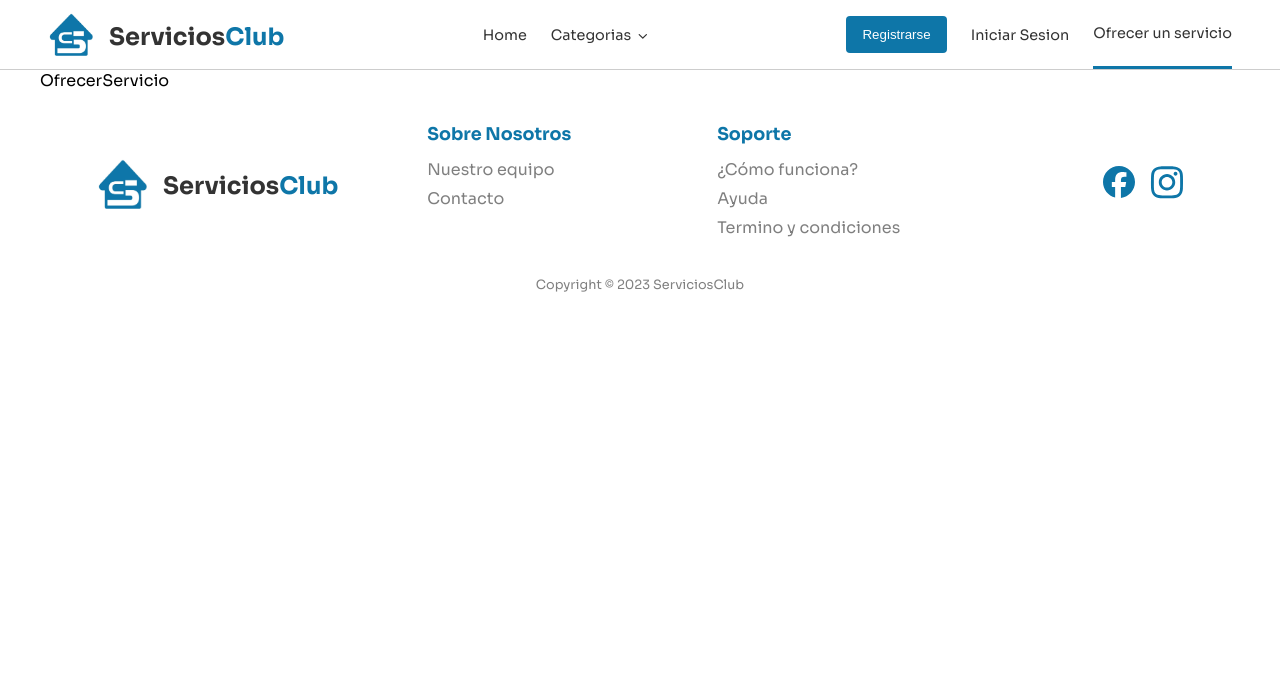
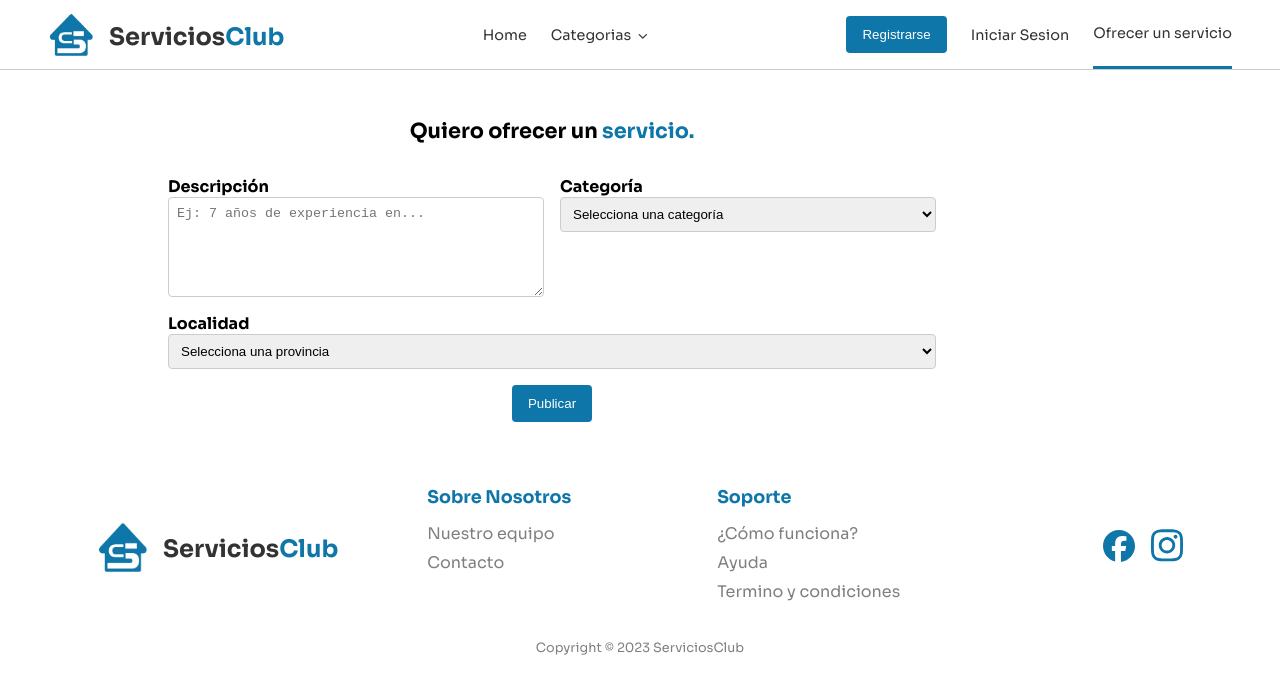
Before and after one commit to No-Country/c14-06-m-node-react, a React (Vite) app in the folder frontend/: page /ofrecer-servicio in a window 1280 px wide. Shown: the top 694 px of the page. Built offline with nearby package versions, Linux system fonts and the light colour scheme.

Commit message:
feat: add ofrecerServicios form

```diff
--- a/frontend/src/pages/OfrecerServicio.jsx
+++ b/frontend/src/pages/OfrecerServicio.jsx
@@ -1,5 +1,148 @@
+import styled from 'styled-components';
+import { ButtonBlue } from '../styledcomponents/Buttons';
+
+const Container = styled.div`
+	display: flex;
+	flex-direction: column;
+	align-items: center;
+	justify-content: center;
+	padding: 2rem;
+	width: 80vw;
+	align-self: center;
+`;
+
+const Title = styled.h1`
+	font-weight: bold;
+	font-size: 1.3rem;
+	margin: 1rem 0 2rem 0;
+`;
+
+const Form = styled.form`
+	display: flex;
+	flex-direction: column;
+	align-items: center;
+	gap: 1rem;
+	width: 80%;
+`;
+
+const Row = styled.div`
+	display: flex;
+	width: 100%;
+	gap: 1rem;
+`;
+
+const Column = styled.div`
+	display: flex;
+	flex-direction: column;
+	width: 100%;
+`;
+
+const Label = styled.label`
+	font-weight: bold;
+`;
+
+const TextArea = styled.textarea`
+	width: 100%;
+	padding: 0.5rem;
+	border: 1px solid #ccc;
+	border-radius: 4px;
+	height: 100px;
+`;
+
+const Select = styled.select`
+	width: 100%;
+	padding: 0.5rem;
+	border: 1px solid #ccc;
+	border-radius: 4px;
+`;
+
+const BlueText = styled.span`
+	color: var(--primary);
+`;
+
 const OfrecerServicio = () => {
-	return <div>OfrecerServicio</div>;
+	const professions = [
+		'Pintores',
+		'Plomeros',
+		'Electricistas',
+		'Albañiles',
+		'Carpinteros',
+		'Fleteros',
+		'Cerrajeros',
+		'Jardineros',
+		'Gasistas',
+		'Fumigadores',
+		'Técnicos en Aire Acondicionado',
+		'Técnicos en Electrodomesticos',
+	];
+
+	const provincias = [
+		{ label: 'Buenos Aires', value: 'Buenos Aires' },
+		{ label: 'Catamarca', value: 'Catamarca' },
+		{ label: 'Chaco', value: 'Chaco' },
+		{ label: 'Chubut', value: 'Chubut' },
+		{ label: 'Córdoba', value: 'Córdoba' },
+		{ label: 'Corrientes', value: 'Corrientes' },
+		{ label: 'Entre Ríos', value: 'Entre Ríos' },
+		{ label: 'Formosa', value: 'Formosa' },
+		{ label: 'Jujuy', value: 'Jujuy' },
+		{ label: 'La Pampa', value: 'La Pampa' },
+		{ label: 'La Rioja', value: 'La Rioja' },
+		{ label: 'Mendoza', value: 'Mendoza' },
+		{ label: 'Misiones', value: 'Misiones' },
+		{ label: 'Neuquén', value: 'Neuquén' },
+		{ label: 'Río Negro', value: 'Río Negro' },
+		{ label: 'Salta', value: 'Salta' },
+		{ label: 'San Juan', value: 'San Juan' },
+		{ label: 'San Luis', value: 'San Luis' },
+		{ label: 'Santa Cruz', value: 'Santa Cruz' },
+		{ label: 'Santa Fe', value: 'Santa Fe' },
+		{ label: 'Santiago del Estero', value: 'Santiago del Estero' },
+		{ label: 'Tierra del Fuego', value: 'Tierra del Fuego' },
+		{ label: 'Tucumán', value: 'Tucumán' },
+	];
+
+	return (
+		<Container>
+			<Title>
+				Quiero ofrecer un <BlueText>servicio.</BlueText>
+			</Title>
+			<Form>
+				<Row>
+					<Column>
+						<Label htmlFor="description">Descripción</Label>
+						<TextArea
+							id="description"
+							placeholder="Ej: 7 años de experiencia en..."
+						></TextArea>
+					</Column>
+					<Column>
+						<Label htmlFor="profession">Categoría</Label>
+						<Select id="profession">
+							<option value="">Selecciona una categoría</option>
+							{professions.map((profession) => (
+								<option key={profession} value={profession}>
+									{profession}
+								</option>
+							))}
+						</Select>
+					</Column>
+				</Row>
+				<Column>
+					<Label htmlFor="province">Localidad</Label>
+					<Select id="province">
+						<option value="">Selecciona una provincia</option>
+						{provincias.map((provincia) => (
+							<option key={provincia.value} value={provincia.value}>
+								{provincia.label}
+							</option>
+						))}
+					</Select>
+				</Column>
+				<ButtonBlue>Publicar</ButtonBlue>
+			</Form>
+		</Container>
+	);
 };
 
 export default OfrecerServicio;
```
